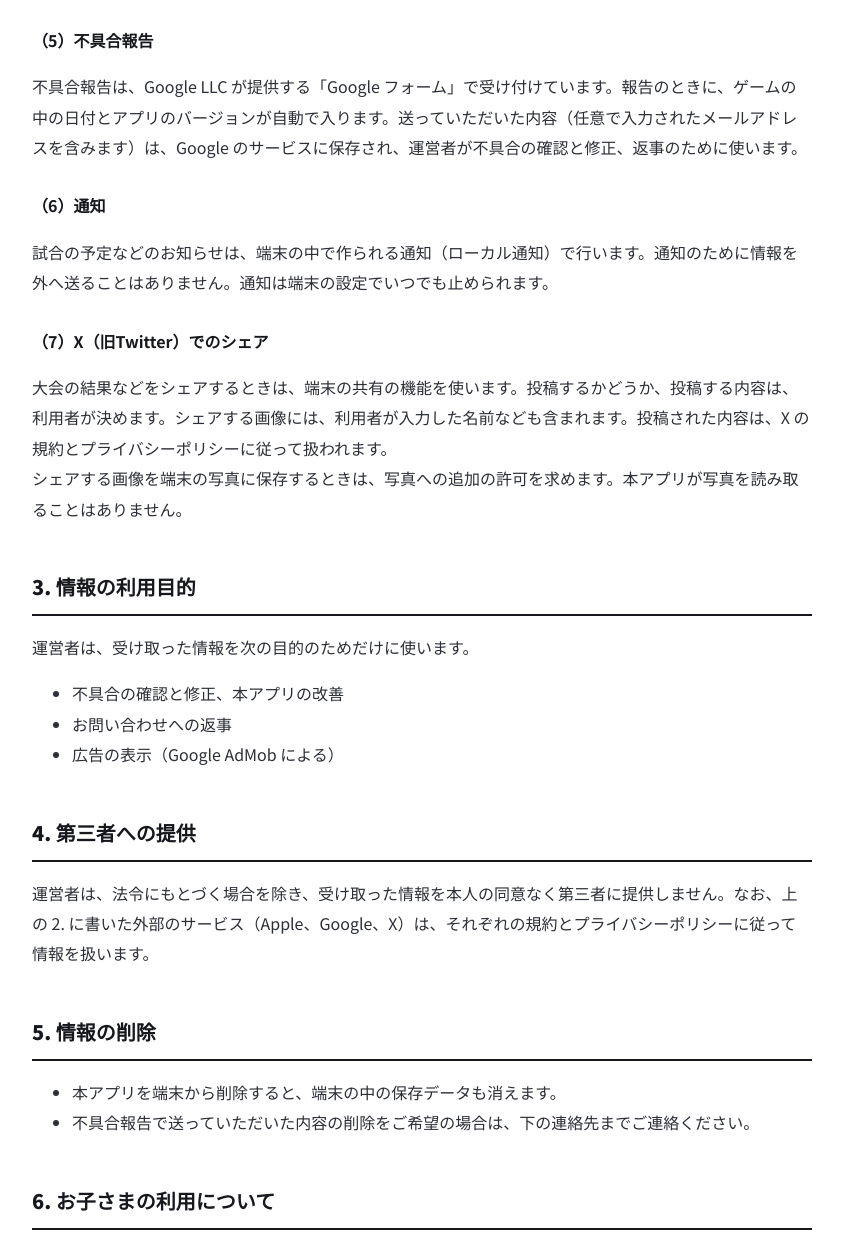
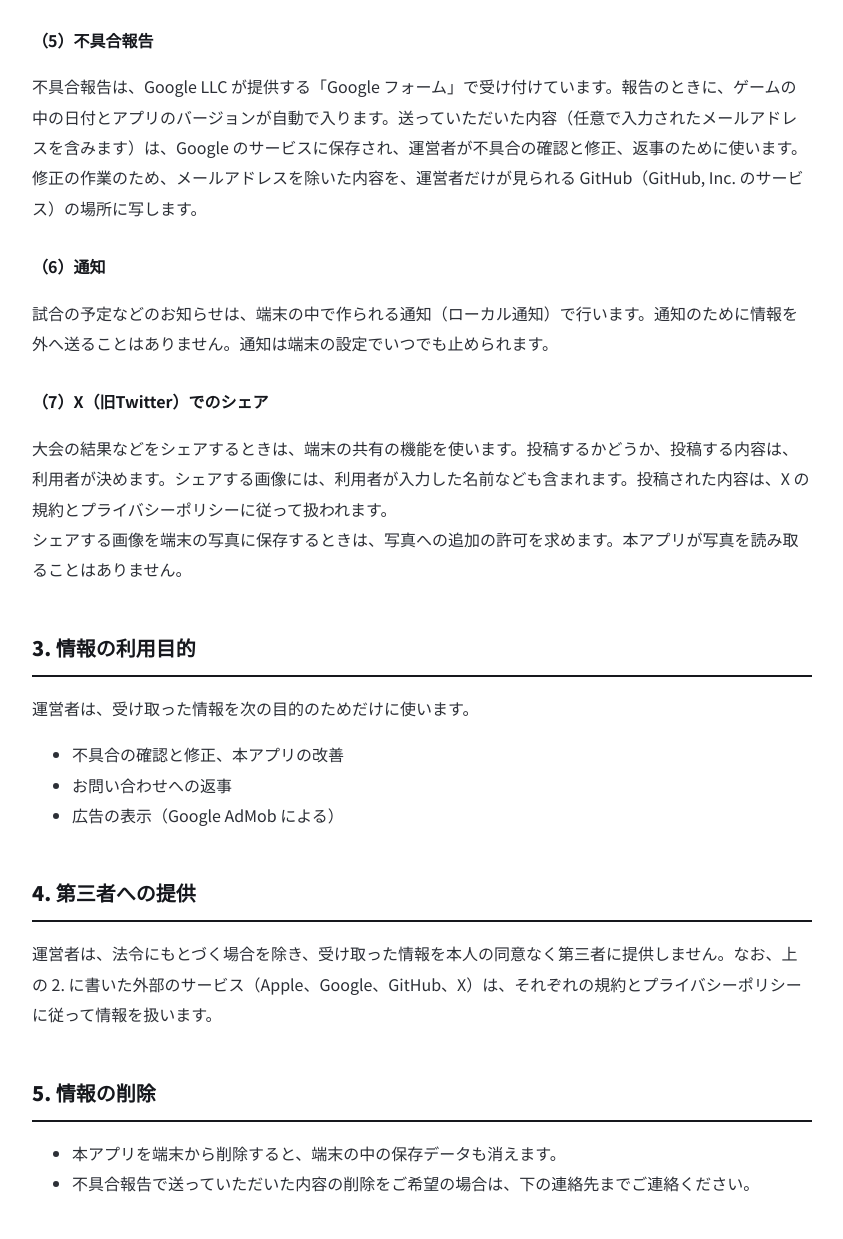
Before and after one commit to raccooncreative2-eng/raccooncreative-site, a plain HTML site: page mma-owners/privacy.html in a window 1280 px wide. Shown: the part 1537-2776 px from the top of the page, without its empty margins (218-1061 px from the left). Drawn offline with nearby package versions, Linux system fonts and the light colour scheme.

Commit message:
MMAオーナーズのプライバシーポリシー：不具合報告の内容を GitHub に写すことを書き足す（改定日 2026-11-21）

```diff
--- a/mma-owners/privacy.html
+++ b/mma-owners/privacy.html
@@ -38,7 +38,7 @@
 <p class="label">PRIVACY POLICY ／ MMAオーナーズ</p>
 <h1>プライバシーポリシー</h1>
 <p>制定日：2026年11月11日<br />
-改定日：2026年11月18日</p>
+改定日：2026年11月21日</p>
 <p>ラクーンクリエイティブ株式会社（ゲームのブランド名：raccoon games。以下「運営者」）は、スマートフォン向けゲーム「MMAオーナーズ」（以下「本アプリ」）における利用者の情報の取り扱いについて、次のとおり定めます。</p>
 <h2>1. 運営者が受け取る情報について</h2>
 <p>本アプリには、会員登録やログインの仕組みはありません。運営者が本アプリを通じて利用者の氏名・住所・電話番号などを受け取ることはありません。</p>
@@ -55,7 +55,7 @@
 広告識別子の利用は、端末の「App のトラッキング」の設定と、本アプリが表示する許可の確認に従います。許可しない場合でも、本アプリはそのまま遊べます（その場合は、利用者に合わせない広告が表示されます）。<br />
 Google による情報の取り扱いは、Google のプライバシーポリシー（<a href="https://policies.google.com/privacy">https://policies.google.com/privacy</a>）をご確認ください。</p>
 <h3>（5）不具合報告</h3>
-<p>不具合報告は、Google LLC が提供する「Google フォーム」で受け付けています。報告のときに、ゲームの中の日付とアプリのバージョンが自動で入ります。送っていただいた内容（任意で入力されたメールアドレスを含みます）は、Google のサービスに保存され、運営者が不具合の確認と修正、返事のために使います。</p>
+<p>不具合報告は、Google LLC が提供する「Google フォーム」で受け付けています。報告のときに、ゲームの中の日付とアプリのバージョンが自動で入ります。送っていただいた内容（任意で入力されたメールアドレスを含みます）は、Google のサービスに保存され、運営者が不具合の確認と修正、返事のために使います。修正の作業のため、メールアドレスを除いた内容を、運営者だけが見られる GitHub（GitHub, Inc. のサービス）の場所に写します。</p>
 <h3>（6）通知</h3>
 <p>試合の予定などのお知らせは、端末の中で作られる通知（ローカル通知）で行います。通知のために情報を外へ送ることはありません。通知は端末の設定でいつでも止められます。</p>
 <h3>（7）X（旧Twitter）でのシェア</h3>
@@ -69,7 +69,7 @@ Google による情報の取り扱いは、Google のプライバシーポリシ
 <li>広告の表示（Google AdMob による）</li>
 </ul>
 <h2>4. 第三者への提供</h2>
-<p>運営者は、法令にもとづく場合を除き、受け取った情報を本人の同意なく第三者に提供しません。なお、上の 2. に書いた外部のサービス（Apple、Google、X）は、それぞれの規約とプライバシーポリシーに従って情報を扱います。</p>
+<p>運営者は、法令にもとづく場合を除き、受け取った情報を本人の同意なく第三者に提供しません。なお、上の 2. に書いた外部のサービス（Apple、Google、GitHub、X）は、それぞれの規約とプライバシーポリシーに従って情報を扱います。</p>
 <h2>5. 情報の削除</h2>
 <ul>
 <li>本アプリを端末から削除すると、端末の中の保存データも消えます。</li>
```
